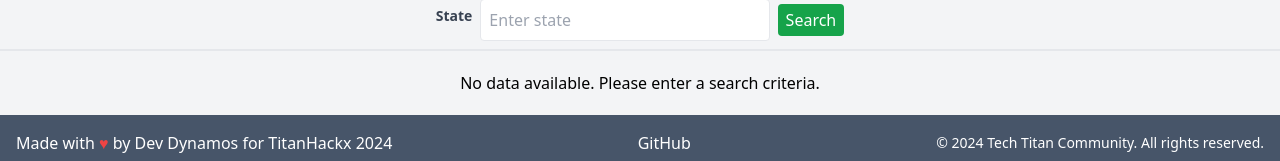
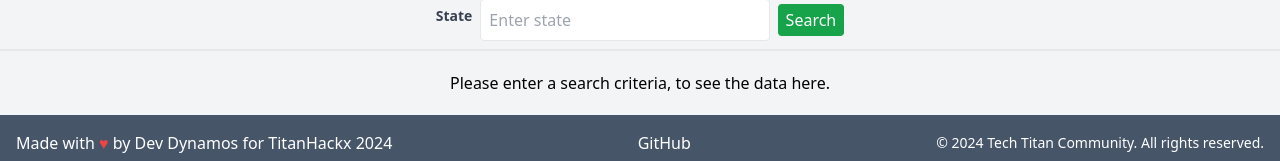
Before and after one commit to TitanHackx-2024/devDynamos, a React (Create React App) app in the folder frontend/farmershub/: page / in a window 1280 px wide. Shown: the part 273-434 px from the top of the page. Built offline with nearby package versions, Linux system fonts and the light colour scheme; sample sign-in values are in the browser's storage.

Commit message:
serach updated

```diff
--- a/frontend/farmershub/src/components/Home.js
+++ b/frontend/farmershub/src/components/Home.js
@@ -275,7 +275,7 @@ function Home() {
               </div>
             )
           ) : (
-            <p>No data available. Please enter a search criteria.</p>
+            <p>Please enter a search criteria, to see the data here.</p>
           )}
         </div>
       </div>
```
